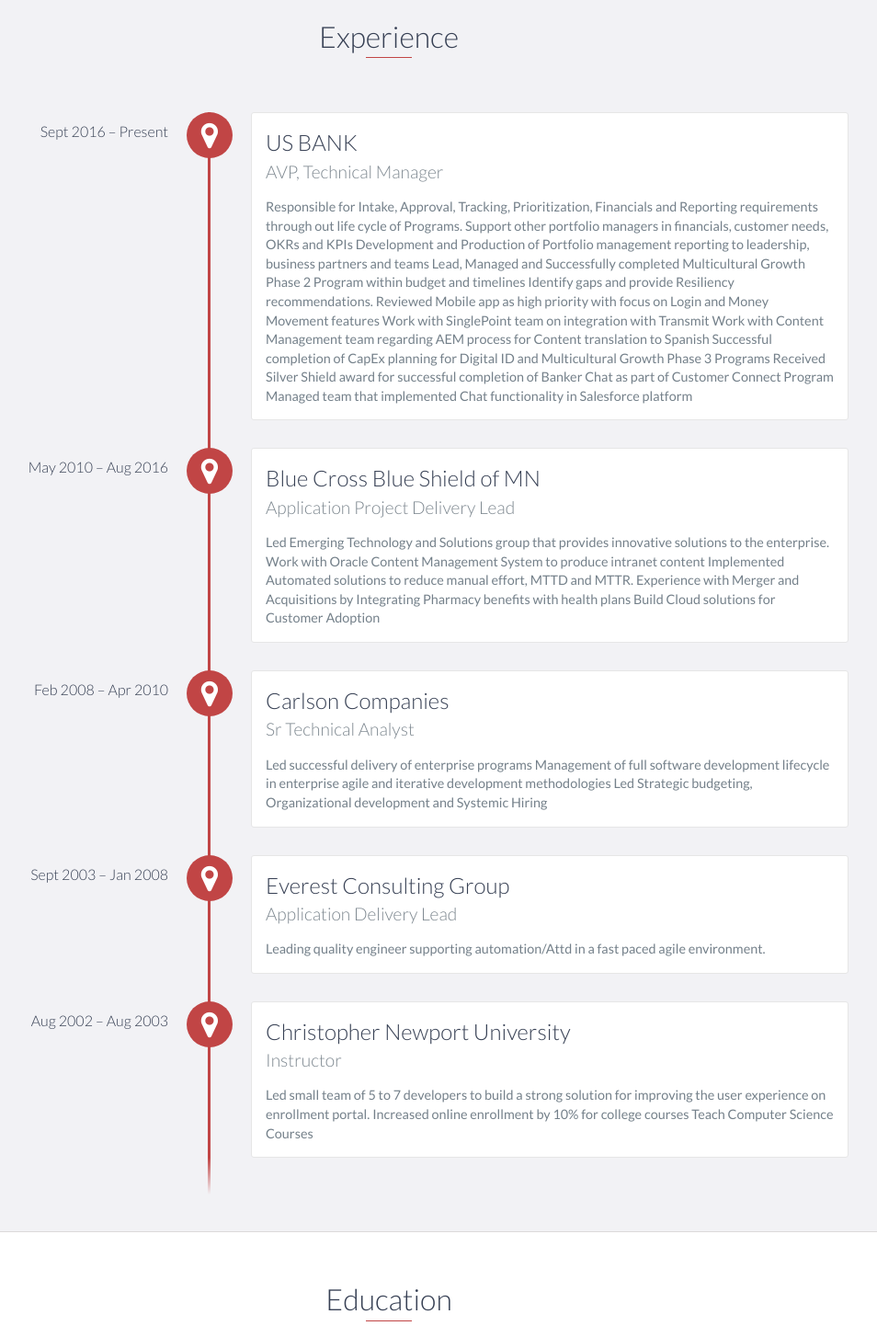
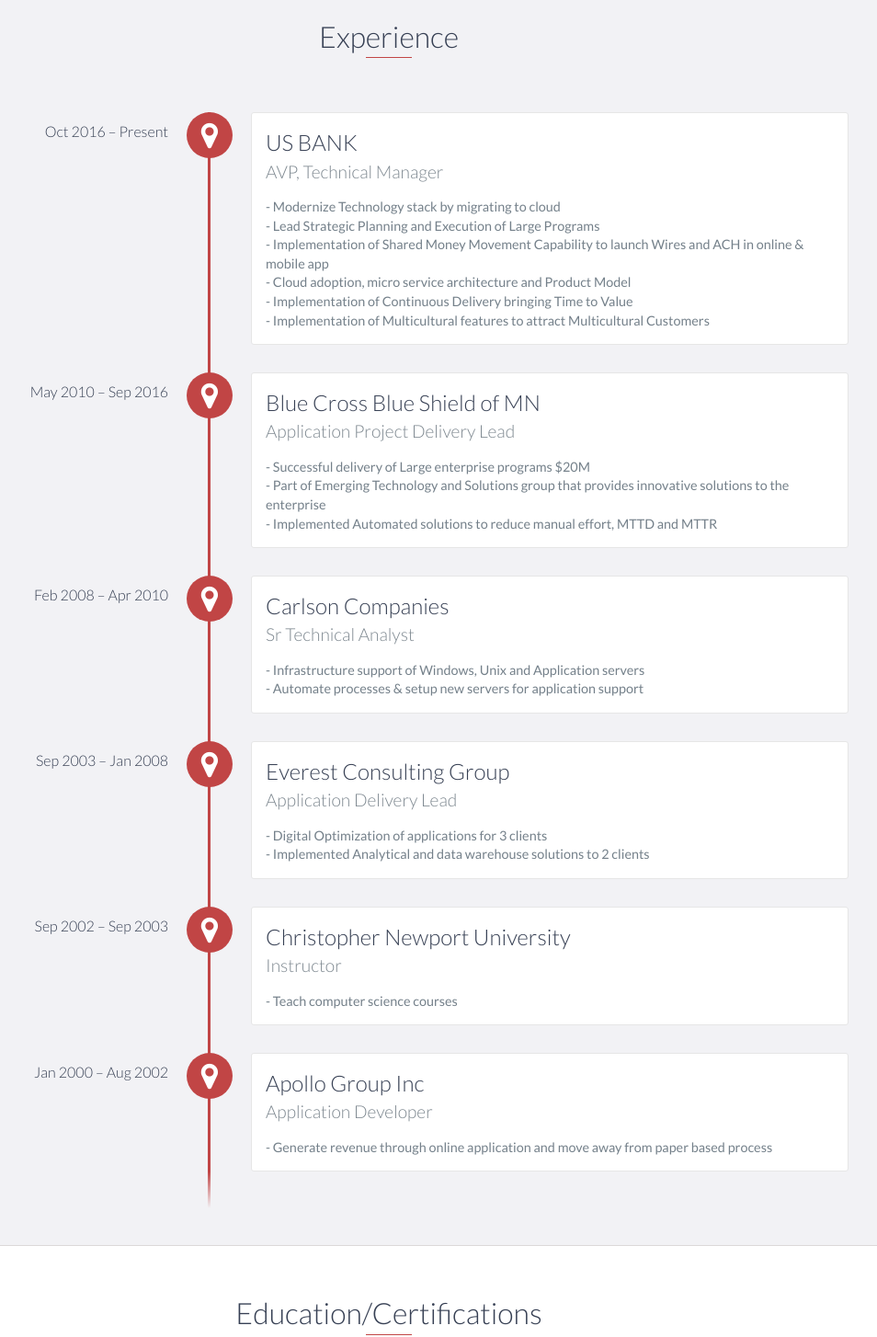
Before and after one commit to fzahir/FaizProfessionalPortfolio-githubio.com, a website: page index.html in a window 1280 px wide. Shown: the part 1360-2814 px from the top of the page at 92% size, without its empty margins (217-1171 px from the left). Drawn offline with nearby package versions, Linux system fonts and the light colour scheme.

Commit message:
made updates

```diff
--- a/index.html
+++ b/index.html
@@ -74,10 +74,7 @@
                 </div>
                 <div class="col-md-8" style="margin-top:4em;">
                     <p>
-                        Responsible for leading software engineering teams for successful delivery of Quality products. Experience in delivering complex applications. Owning the complete software lifecycle from development to devops. Also served as the production delivery lead supporting complex provider domain systems.
-                        Owning the stability and reliability of large complex applications of the provider domain. Managing production troubleshooting activities including production incidents and war rooms(priority 1 and 2 incidents).
-                        Leading the development of automation and scripts to develop production environments. Leading the initiative to increase the monitoring capabilities making a huge impact on reducing mean time to detect and mean time to restore. Improved faster incident resolutions, better communication during war rooms, Increased application performance and Efficiency
-                        Specialties: Product Increments, Process Improvements, Agile methodology, Product increment planning, Github, jenkins, Splunk, new relic, Quality Control, Quality Assurance, QA planning, Product testing, QA scrums, Estimations, Web service Testing using Soap UI and Soap UI Pro, Load runner with Web and Tru Client Protocol. Also worked on Visual studio automation tool with coded UI tests and UI libraries.
+                        Faiz Zahir joined US Bank in 2016 and serves as Assistant Vice President, Technology Delivery. Responsible for delivery of distributed systems and applications valued over $50M. Experience delivering transformational technology solutions for speed to market, growth and profitability. Demonstrated experience in agile project delivery, working with external vendors and off-shore resources. Ensure IT roadmaps meet business objectives. Excellent communication and presentation skills.
                     </p>
                 </div>
             </div>
@@ -88,33 +85,26 @@
     <div id="experience" class="background-alt">
         <h2 class="heading">Experience</h2>
         <div id="experience-timeline">
-            <div data-date="Sept 2016 – Present">
+            <div data-date="Oct 2016 – Present">
                 <h3>US BANK</h3>
                 <h4>AVP, Technical Manager</h4>
                 <p>
-                    Responsible for Intake, Approval, Tracking, Prioritization, Financials and Reporting requirements through out life cycle of Programs.
-                    Support other portfolio managers in financials, customer needs, OKRs and KPIs
-                    Development and Production of Portfolio management reporting to leadership, business partners and teams
-                    Lead, Managed and Successfully completed Multicultural Growth Phase 2 Program within budget and timelines
-                    Identify gaps and provide Resiliency recommendations. Reviewed Mobile app as high priority with focus on Login and Money Movement features
-                    Work with SinglePoint team on integration with Transmit
-                    Work with Content Management team regarding AEM process for Content
-                    translation to Spanish
-                    Successful completion of CapEx planning for Digital ID and Multicultural
-                    Growth Phase 3 Programs
-                    Received Silver Shield award for successful completion of Banker Chat as
-                    part of Customer Connect Program
-                    Managed team that implemented Chat functionality in Salesforce platform
+                    - Modernize Technology stack by migrating to cloud<br>
+                    - Lead Strategic Planning and Execution of Large Programs<br>
+                    - Implementation of Shared Money Movement Capability to launch Wires and ACH in online & mobile app<br>
+                    - Cloud adoption, micro service architecture and Product Model<br>
+                    - Implementation of Continuous Delivery bringing Time to Value<br>
+                    - Implementation of Multicultural features to attract Multicultural Customers<br>
                 </p>
             </div>
 
-            <div data-date="May 2010 – Aug 2016">
+            <div data-date="May 2010 – Sep 2016">
                 <h3>Blue Cross Blue Shield of MN</h3>
                 <h4>Application Project Delivery Lead</h4>
                 <p>
-                    Led Emerging Technology and Solutions group that provides innovative solutions to the enterprise. Work with Oracle Content Management System to produce intranet content
-                    Implemented Automated solutions to reduce manual effort, MTTD and MTTR. Experience with Merger and Acquisitions by Integrating Pharmacy benefits with health plans
-                    Build Cloud solutions for Customer Adoption
+                    - Successful delivery of Large enterprise programs $20M<br>
+                    - Part of Emerging Technology and Solutions group that provides innovative solutions to the enterprise<br>
+                    - Implemented Automated solutions to reduce manual effort, MTTD and MTTR<br>
                 </p>
             </div>
 
@@ -122,28 +112,31 @@
                 <h3>Carlson Companies</h3>
                 <h4>Sr Technical Analyst</h4>
                 <p>
-                    Led successful delivery of enterprise programs
-                    Management of full software development lifecycle in enterprise agile and
-                    iterative development methodologies
-                    Led Strategic budgeting, Organizational development and Systemic Hiring
+                    - Infrastructure support of Windows, Unix and Application servers<br>
+                    - Automate processes & setup new servers for application support<br>
                 </p>
             </div>
 
-            <div data-date="Sept 2003 – Jan 2008">
+            <div data-date="Sep 2003 – Jan 2008">
                 <h3>Everest Consulting Group</h3>
                 <h4>Application Delivery Lead</h4>
                 <p>
-                    Leading quality engineer supporting automation/Attd in a fast paced agile environment.
-
+                    - Digital Optimization of applications for 3 clients<br>
+                    - Implemented Analytical and data warehouse solutions to 2 clients<br>
                 </p>
             </div>
-            <div data-date="Aug 2002 – Aug 2003">
+            <div data-date="Sep 2002 – Sep 2003">
                 <h3>Christopher Newport University</h3>
                 <h4>Instructor</h4>
                 <p>
-                    Led small team of 5 to 7 developers to build a strong solution for improving
-                    the user experience on enrollment portal. Increased online enrollment by 10% for college courses
-                    Teach Computer Science Courses
+                    - Teach computer science courses
+                </p>
+            </div>
+            <div data-date="Jan 2000 – Aug 2002">
+                <h3>Apollo Group Inc</h3>
+                <h4>Application Developer</h4>
+                <p>
+                    - Generate revenue through online application and move away from paper based process
                 </p>
             </div>
         </div>
@@ -151,22 +144,31 @@
     <!-- End #experience -->
 
     <div id="education">
-        <h2 class="heading">Education</h2>
+        <h2 class="heading">Education/Certifications</h2>
         <div class="education-block">
             <h3>Old Dominion University</h3>
             <span class="education-date">1997 - 1999</span>
             <h4>Masters in Computer Science</h4>
-            <p>
-                Emphasizes on making the students understand the structural and functional basis of the universe. The program aims to launch students to higher learning in physical, mathematical and chemical sciences and contribute to the welfare of the society. It is designed to help the students to understand the importance of chemicals, chemical industries and the role of these in improving the quality of human life. It also helps the students to recognize and appreciate the contribution of great scientists in the field of physics, chemistry and mathematics.
-            </p>
-        </div>
-        <div class="education-block">
             <h3>Osmania University</h3>
-            <span class="education-date">1997 - 1999</span>
+            <span class="education-date">1990 - 1994</span>
             <h4>Bachelors in Mechanical Engineering</h4>
             <p>
-                Emphasizes on making the students understand the structural and functional basis of the universe. The program aims to launch students to higher learning in physical, mathematical and chemical sciences and contribute to the welfare of the society. It is designed to help the students to understand the importance of chemicals, chemical industries and the role of these in improving the quality of human life. It also helps the students to recognize and appreciate the contribution of great scientists in the field of physics, chemistry and mathematics.
-            </p>
+                </p>
+        </div>
+        <!--<div class="education-block">
+            <h3>Osmania University</h3>
+            <span class="education-date">1990 - 1994</span>
+            <h4>Bachelors in Mechanical Engineering</h4>
+            <p>
+                </p>
+        </div>-->
+        <div class="education-block">
+            <h3>Certifications</h3>
+            <span class="education-date"></span>
+            <h4>Amazon Web Services Cloud Practioner 2020</br>
+            Executive Leadership Program 2016</h4>
+            <p>
+                </p>
         </div>
         <!-- End .education-block -->
 
@@ -174,7 +176,7 @@
     </div>
     <!-- End #education -->
 
-    <div id="projects" class="background-alt">
+    <!-- <div id="projects" class="background-alt">
         <h2 class="heading">Projects</h2>
         <div class="container">
             <div class="row">
@@ -182,7 +184,7 @@
                     <div class="project-image">
                         <img src="images/worldwide.jpg" alt="projectpicture" width="300px" height="300px" />
                     </div>
-                    <!-- End .project-image -->
+                    End .project-image
                     <div class="project-info">
                         <h3>Worldwide Covid-19 Tracker</h3>
                         <p>
@@ -192,14 +194,14 @@
                         </p>
                         <a href="https://afazeez82.github.io/worldwidecovid19-githubio.com/" target="_blank">View Project</a>
                     </div>
-                    <!-- End .project-info -->
+
                 </div>
-                <!-- End .project -->
+
                 <div class="project shadow-large">
                     <div class="project-image">
                         <img src="images/HouseOptimizer_screenshot.png" alt="projectpicture" width="300px" height="300px" />
                     </div>
-                    <!-- End .project-image -->
+                    End .project-image
                     <div class="project-info">
                         <h3>HouseHold Optimizer</h3>
                         <p>
@@ -210,14 +212,14 @@
                         </p>
                         <a href="https://vast-mesa-04959.herokuapp.com/" target="_blank">View Project</a>
                     </div>
-                    <!-- End .project-info -->
+
 
                 </div>
                 <div class="project shadow-large">
                     <div class="project-image">
                         <img src="images/weatherdashboard.jpg" alt="projectpicture" width="300px" height="300px" />
                     </div>
-                    <!-- End .project-image -->
+
                     <div class="project-info">
                         <h3>Weatherapp dashboard</h3>
                         <p>
@@ -225,7 +227,7 @@
                         </p>
                         <a href="https://afazeez82.github.io/weatherapp.githubio.com/" target="_blank">View Project</a>
                     </div>
-                    <!-- End .project-info -->
+
 
                 </div>
 
@@ -233,7 +235,7 @@
                     <div class="project-image">
                         <img src="images/Quiz.jpg" alt="projectpicture" width="300px" height="300px" />
                     </div>
-                    <!-- End .project-image -->
+
                     <div class="project-info">
                         <h3>JavaScritp Quiz game</h3>
                         <p>
@@ -241,15 +243,15 @@
                         </p>
                         <a href="https://afazeez82.github.io/JSQuiz-githubio.com/" target="_blank">View Project</a>
                     </div>
-                    <!-- End .project-info -->
+
                 </div>
-                <!-- End .project -->
+
 
                 <div class="project shadow-large">
                     <div class="project-image">
                         <img src="images/WorkdayPlanner.jpg" alt="projectpicture" width="300px" height="300px" />
                     </div>
-                    <!-- End .project-image -->
+
                     <div class="project-info">
                         <h3>Workday Planner</h3>
                         <p>
@@ -257,14 +259,14 @@
                         </p>
                         <a href="https://afazeez82.github.io/dayplanner.githubio.com/" target="_blank">View Project</a>
                     </div>
-                    <!-- End .project-info -->
+
 
                 </div>
                 <div class="project shadow-large">
                     <div class="project-image">
                         <img src="images/readme-generator.png" alt="projectpicture" width="300px" height="300px" />
                     </div>
-                    <!-- End .project-image -->
+
                     <div class="project-info">
                         <h3>Simple Readme Generator</h3>
                         <p>
@@ -275,8 +277,8 @@
 
             </div>
         </div>
-    </div>
-    <!-- End #projects -->
+    </div> -->
+
 
     <div id="skills">
         <h2 class="heading">Skills</h2>
@@ -286,10 +288,10 @@
             <li>html</li>
             <li>Node.js</li>
             <li>Java</li>
-            <li>Performance center</li>
-            <li>Selenium</li>
-            <li>Geb</li>
-            <li>Rally Agile Central</li>
+            <li>AWS</li>
+            <li>GCP</li>
+            <li>Mentorring</li>
+            <li>Rally Agile Central/JIRA</li>
             <li>Visual Studio</li>
         </ul>
     </div>
@@ -325,18 +327,18 @@
                 <div class="col-sm-5 social">
                     <ul>
                         <li>
-                            <a href="https://github.com/afazeez82" target="_blank"><i class="fa fa-github" aria-hidden="true"></i></a>
+                            <a href="https://github.com/fzahir" target="_blank"><i class="fa fa-github" aria-hidden="true"></i></a>
                         </li>
 
                         <li>
-                            <a href="https://www.linkedin.com/in/anees-azeez-b6282018/" target="_blank"><i class="fa fa-linkedin" aria-hidden="true"></i></a>
+                            <a href="https://www.linkedin.com/in/faiz-zahir/" target="_blank"><i class="fa fa-linkedin" aria-hidden="true"></i></a>
                         </li>
                         <li>
-                            <a href="https://twitter.com/AneesAzeez5" target="_blank"><i class="fa fa-twitter" aria-hidden="true"></i></a>
+                            <a href="https://twitter.com/faizzahir" target="_blank"><i class="fa fa-twitter" aria-hidden="true"></i></a>
                         </li>
-                        <li>
+                        <!--<li>
                             <a href="https://plus.google.com/" target="_blank"><i class="fa fa-google-plus" aria-hidden="true"></i></a>
-                        </li>
+                        </li> -->
                     </ul>
                 </div>
             </div>
```
